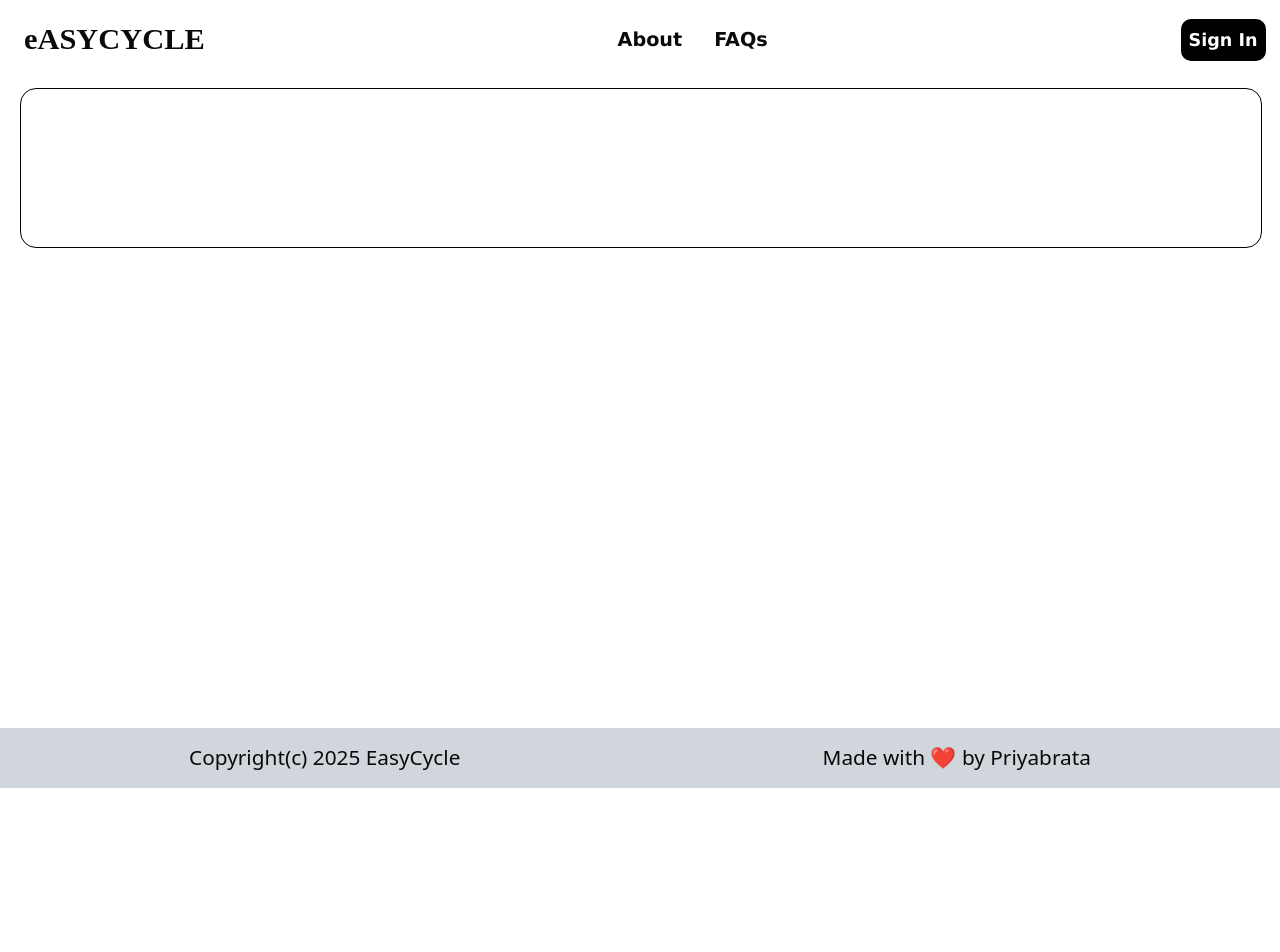
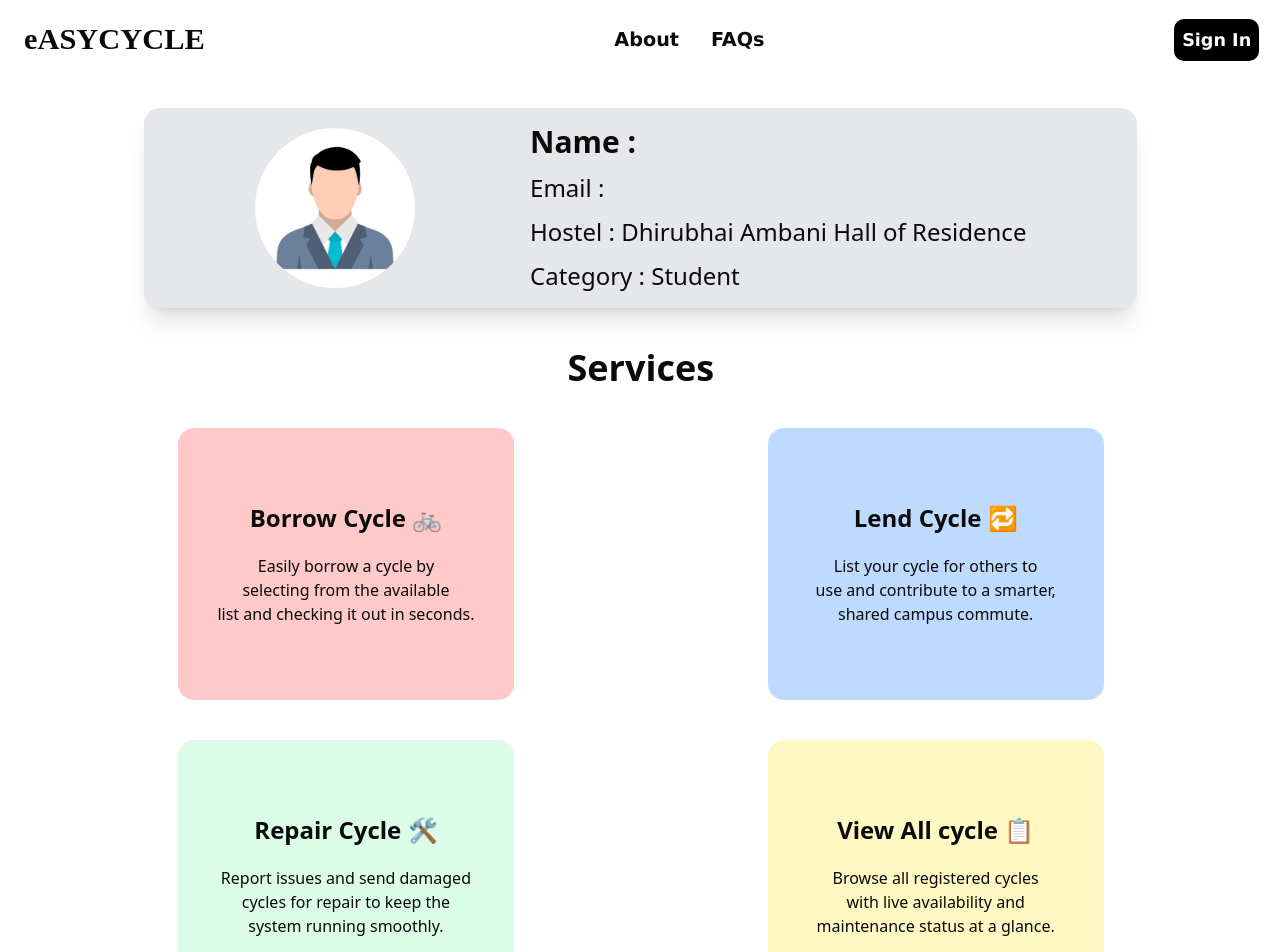
Before and after one commit to priyabrata1122/EasyCycle, a React (Vite) app: page /dashboard in a window 1280 px wide. Shown: the top 952 px of the page. Before the commit the page ends 800 px from the top, so only its background shows below. Built offline with nearby package versions, Linux system fonts and the light colour scheme; no server answers.

Commit message:
Updation of User Dashboard

```diff
--- a/src/component/Dashboard.jsx
+++ b/src/component/Dashboard.jsx
@@ -1,26 +1,62 @@
-import React, { useContext } from 'react'
-import {FirebaseContext} from '../context/firebase.jsx';
+import React, { useContext, useEffect, useState } from 'react'
+import { FirebaseContext } from '../context/firebase.jsx'
+import { onAuthStateChanged } from 'firebase/auth'
+import user_img from '../assets/user_img.jpg'
 
 function Dashboard() {
 
-	const context=useContext(FirebaseContext);
-	const auth =context.auth;
-	console.log(auth);
+    const context = useContext(FirebaseContext);
+    const auth = context.auth;
+    const [user, setUser] = useState(null);
+    const [img,setImg] = useState(null);
+
+    useEffect(() => {
+        onAuthStateChanged(auth, user => {
+            if (user) {
+                setUser(user);
+                setImg(user?.photoURL);
+                console.log(user);
+            }
+            else {
+                setUser(null);
+                setImg(null);
+            }
+        })
+    }, []);
 
     return (
-        <div className='w-[97%] h-auto min-h-[40rem] mt-22 relative left-5'>
+        <div className='w-[97%] h-auto mt-22 relative left-5 flex flex-col items-center'>
 
-			<div className='border-1 border-black rounded-2xl w-full h-auto min-h-[10rem] mt-22 relative '>
+            <div className='rounded-2xl w-[80%] h-auto min-h-[12rem] mt-5 relative flex flex-col items-center justify-center gap-5 p-4 md:flex-row md:justify-evenly md:items-center bg-gray-200 shadow-xl transition-transform duration-200 hover:scale-102'>
+                <img src={img || user_img } alt="Profile Image" className=' h-[5rem] rounded-full md:h-[7rem] lg:h-[10rem]'/>
+                <div className='min-w-[50%] min-h-[10rem] flex flex-col justify-center items-start gap-3'>
+                    <h1 className='font-bold text-xl md:text-2xl lg:text-3xl'>Name : {user?.displayName}</h1>
+                    <h1 className='text-[1rem] lg:text-2xl'>Email : {user?.email}</h1>
+                    <h1 className='text-[1rem] lg:text-2xl'>Hostel : Dhirubhai Ambani Hall of Residence</h1>
+                    <h1 className='text-[1rem] lg:text-2xl'>Category : Student</h1>
+                </div>
+            </div>
 
-			</div>
+            <h1 className='relative mt-10 font-bold text-4xl'>Services</h1>
 
-            <div>
-                <h1></h1>
-                <h2></h2>
+            <div className='mt-10  h-auto w-[95%] grid sm:grid-cols-1 md:grid-cols-2 justify-items-center items-center'>
+                <div className='h-[17rem] w-[80%] max-w-[21rem] md:w-[21rem] lg:w-[28rem] mb-10 rounded-2xl hover:shadow-2xl bg-red-200 flex flex-col justify-center items-center text-center transition-transform duration-200 hover:scale-102'>
+                    <h1 className='font-bold text-2xl mb-5'>Borrow Cycle 🚲</h1>
+                    <p>Easily borrow a cycle by <br /> selecting from the available <br /> list and checking it out in seconds.</p>
+                </div>
+                <div className='h-[17rem] w-[80%] max-w-[21rem] md:w-[21rem] lg:w-[28rem] mb-10 rounded-2xl hover:shadow-2xl bg-blue-200 flex flex-col justify-center items-center text-center transition-transform duration-200 hover:scale-102'>
+                    <h1 className='font-bold text-2xl mb-5'>Lend Cycle 🔁</h1>
+                    <p>List your cycle for others to <br /> use and contribute to a smarter, <br /> shared campus commute.</p>
+                </div>
+                <div className='h-[17rem] w-[80%] max-w-[21rem] md:w-[21rem] lg:w-[28rem] mb-10 rounded-2xl hover:shadow-2xl bg-green-100 flex flex-col justify-center items-center text-center transition-transform duration-200 hover:scale-102'>
+                    <h1 className='font-bold text-2xl mb-5'>Repair Cycle 🛠️</h1>
+                    <p>Report issues and send damaged <br /> cycles for repair to keep the <br /> system running smoothly.</p>
+                </div>
+                <div className='h-[17rem] w-[80%] max-w-[21rem] md:w-[21rem] lg:w-[28rem] mb-10 rounded-2xl hover:shadow-2xl bg-yellow-100 flex flex-col justify-center items-center text-center transition-transform duration-200 hover:scale-102'>
+                    <h1 className='font-bold text-2xl mb-5'>View All cycle 📋</h1>
+                    <p>Browse all registered cycles <br /> with live availability and <br /> maintenance status at a glance.</p>
+                </div>
             </div>
-            <div></div>
-            <div></div>
-            <div></div>
         </div>
     )
 }
--- a/src/component/Footer.jsx
+++ b/src/component/Footer.jsx
@@ -9,4 +9,4 @@ function Footer() {
   )
 }
 
-export default Footer
+export default Footer;
--- a/src/styles/style_header.css
+++ b/src/styles/style_header.css
@@ -3,7 +3,7 @@
   z-index: 3;
   left: 1.5rem;
   top: 0.5rem;
-  width: 97%;
+  width: 96.5%;
   height: 4rem;
   display: flex;
   justify-content: space-between;
```
Also changed, not shown: src/assets/user_img.jpg (added).
